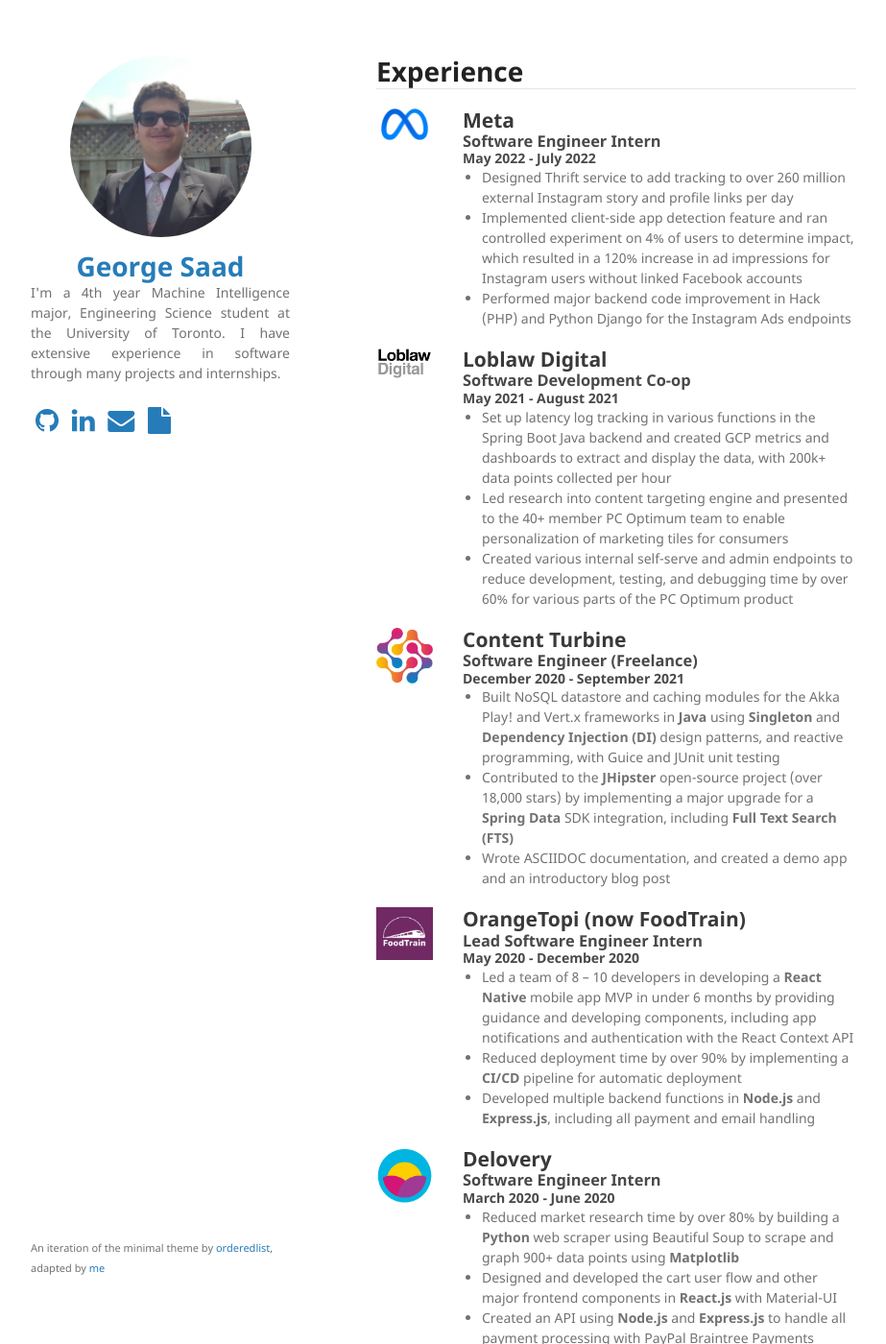
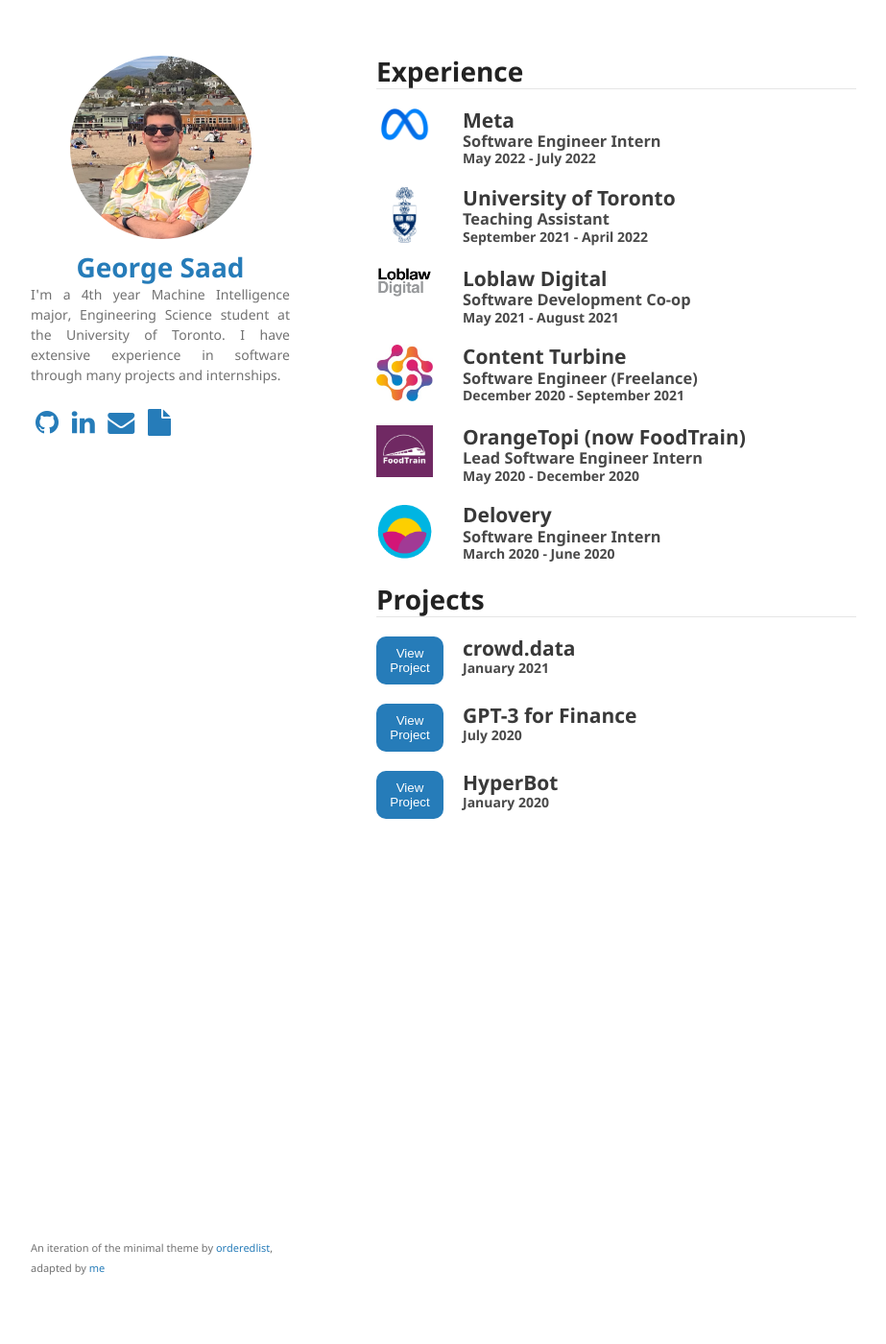
Before and after one commit to rupink/rupink.github.io, a Jekyll site: the page built from index.md, in a window 1280 px wide and 1400 px high. Shown: the whole window at 96% size, without its empty margins (178-1101 px from the left). Built offline with Jekyll 4.4.1, drawn with Linux system fonts in a browser that asks for light colours; our own code applies the rules of GitHub Pages for plain Markdown files; some of the changed text lies outside the part shown.

Commit message:
update website

```diff
--- a/_config.yml
+++ b/_config.yml
@@ -3,4 +3,4 @@
 show_downloads: false
 google_analytics:
 theme: jekyll-theme-minimal
-logo: assets/img/profile.jpg
+logo: assets/img/profile.png
--- a/index.md
+++ b/index.md
@@ -1,6 +1,12 @@
 ---
 layout: default
 ---
+
+<style>
+  .hide{
+    display:none;
+  }
+</style>
 
 # Experience
 
@@ -15,10 +21,25 @@
     <a target="_blank" rel="noreferrer noopener" href="https://about.facebook.com/?utm_source=meta.com&utm_medium=redirect"><h2>Meta</h2></a>
     <h3>Software Engineer Intern</h3>
     <h4>May 2022 - July 2022</h4>
-    <ul>
+    <ul class="hide">
       <li>Designed Thrift service to add tracking to over 260 million external Instagram story and profile links per day</li>
       <li>Implemented client-side app detection feature and ran controlled experiment on 4% of users to determine impact, which resulted in a 120% increase in ad impressions for Instagram users without linked Facebook accounts</li>
       <li>Performed major backend code improvement in Hack (PHP) and Python Django for the Instagram Ads endpoints</li>
+    </ul>
+  </div>
+</div>
+
+<div class="row">
+  <div class="columnl">
+    <a rel="noreferrer noopener" target="_blank" href="https://www.utoronto.ca/"><img src="/assets/img/uoft.png"
+    class="thumbnail"/></a>
+  </div>
+  <div class="columnr">
+    <a target="_blank" rel="noreferrer noopener" href="https://www.utoronto.ca/"><h2>University of Toronto</h2></a>
+    <h3>Teaching Assistant</h3>
+    <h4>September 2021 - April 2022</h4>
+    <ul class="hide">
+      <li>Teaching Assistant for: Introduction to Programming (ESC180) in Python, Algorithms & Data Structures (ESC190) in C</li>
     </ul>
   </div>
 </div>
@@ -32,7 +53,7 @@
     <a target="_blank" rel="noreferrer noopener" href="https://www.loblawdigital.co/"><h2>Loblaw Digital</h2></a>
     <h3>Software Development Co-op</h3>
     <h4>May 2021 - August 2021</h4>
-    <ul>
+    <ul class="hide">
       <li>Set up latency log tracking in various functions in the Spring Boot Java backend and created GCP metrics and dashboards to extract and display the data, with 200k+ data points collected per hour</li>
       <li>Led research into content targeting engine and presented to the 40+ member PC Optimum team to enable personalization of marketing tiles for consumers</li>
       <li>Created various internal self-serve and admin endpoints to reduce development, testing, and debugging time by over 60% for various parts of the PC Optimum product</li>
@@ -49,7 +70,7 @@
     <a target="_blank" rel="noreferrer noopener" href="https://contentturbine.com/"><h2>Content Turbine</h2></a>
     <h3>Software Engineer (Freelance)</h3>
     <h4>December 2020 - September 2021</h4>
-    <ul>
+    <ul class="hide">
       <li>Built NoSQL datastore and caching modules for the Akka Play! and Vert.x frameworks in <b>Java</b> using <b>Singleton</b> and <b>Dependency Injection (DI)</b> design patterns, and reactive programming, with Guice and JUnit unit testing </li>
       <li>Contributed to the <b>JHipster</b> open-source project (over 18,000 stars) by implementing a major upgrade for a <b>Spring Data</b> SDK integration, including <b>Full Text Search (FTS)</b></li>
       <li>Wrote ASCIIDOC documentation, and created a demo app and an introductory blog post</li>
@@ -66,7 +87,7 @@
     <a target="_blank" rel="noreferrer noopener" href="https://www.orangetopi.com/"><h2>OrangeTopi (now FoodTrain)</h2></a>
     <h3>Lead Software Engineer Intern</h3>
     <h4>May 2020 - December 2020</h4>
-    <ul>
+    <ul class="hide">
       <li>Led a team of 8 – 10 developers in developing a <b>React Native</b> mobile app MVP in under 6 months by providing guidance and developing components, including app notifications and authentication with the React Context API</li>
       <li>Reduced deployment time by over 90% by implementing a <b>CI/CD</b> pipeline for automatic deployment</li>
       <li>Developed multiple backend functions in <b>Node.js</b> and <b>Express.js</b>, including all payment and email handling</li>
@@ -83,7 +104,7 @@
     <h2>Delovery</h2>
     <h3>Software Engineer Intern</h3>
     <h4>March 2020 - June 2020</h4>
-    <ul>
+    <ul class="hide">
       <li>Reduced market research time by over 80% by building a <b>Python</b> web scraper using Beautiful Soup to scrape and graph 900+ data points using <b>Matplotlib</b></li>
       <li>Designed and developed the cart user flow and other major frontend components in <b>React.js</b> with Material-UI</li>
       <li>Created an API using <b>Node.js</b> and <b>Express.js</b> to handle all payment processing with PayPal Braintree Payments</li>
@@ -102,7 +123,7 @@
   <div class="columnr">
     <a target="_blank" href="https://devpost.com/software/crowd-space" rel="noreferrer noopener"><h2>crowd.data</h2></a>
     <h4>January 2021</h4>
-    <ul>
+    <ul class="hide">
       <li>Top 4 out of 30 projects submitted for the Dropbase API prize</li>
       <li>Developed <b>Node.js</b> and <b>Express.js</b> RESTful backend and <b>React.js</b> frontend components with Chakra UI</li>
       <li>Created 4 data models with <b>CockroachDB (PostgreSQL)</b> using the <b>Sequelize ORM</b>, and Dropbase API integrations</li>
@@ -117,7 +138,7 @@
   <div class="columnr">
     <a target="_blank" href="https://twitter.com/gkysaad/status/1285717081074409476?s=20" rel="noreferrer noopener"><h2>GPT-3 for Finance</h2></a>
     <h4>July 2020</h4>
-    <ul>
+    <ul class="hide">
       <li>Built a RESTful <b>Python Flask</b> server to create and fill a balance sheet based on natural statements, using the <b>OpenAI GPT-3</b> NLP API and the Google Sheets API</li>
       <li>Received 100,000 views, featured on InfoQ and on Y Combinator Hacker News front page</li>
     </ul>
@@ -131,7 +152,7 @@
   <div class="columnr">
     <a target="_blank" href="https://github.com/gkysaad/HCChat" rel="noreferrer noopener"><h2>HyperBot</h2></a>
     <h4>January 2020</h4>
-    <ul>
+    <ul class="hide">
       <li>Won 1<sup>st</sup> out of 70 teams by building the best healthcare chatbot (Hypercare API prize)</li>
       <li>Employed <b>Google Cloud App Engine</b> to host a RESTful <b>Python Flask</b> backend to receive POST requests from webhooks and <b>Google Firebase</b> to store and update a <b>Firestore</b> database using JSON files</li>
       <li>Implemented Hypercare API integration to receive/send messages, schedule appointments, and find doctors</li>
```
Also changed, not shown: assets/img/profile.png (added), assets/img/uoft.png (added), 3 other files.
